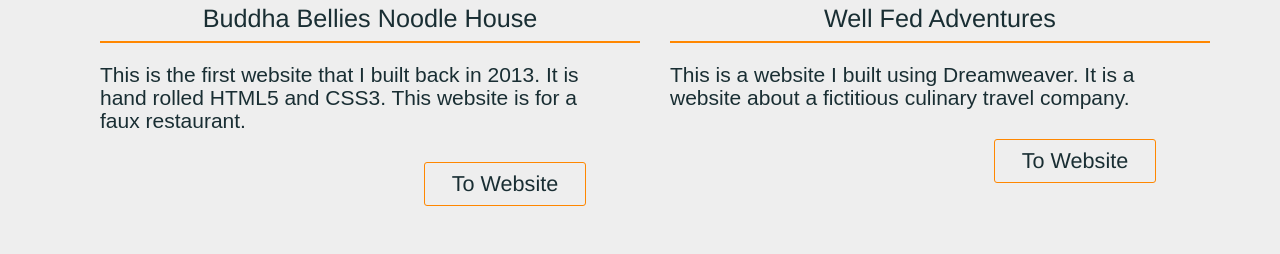
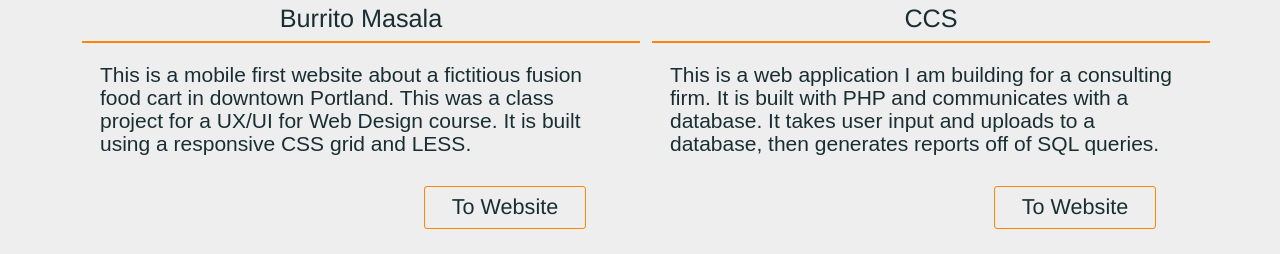
Before and after one commit to LeReiver/portfolio, a PHP site: page /projects.php in a window 1280 px wide. Shown: the part 477-731 px from the top of the page. Run offline with PHP 8.4, Linux system fonts and the light colour scheme.

Commit message:
Added projects. Modified projects navigation.

```diff
--- a/includes/styles/portfolio.css.php
+++ b/includes/styles/portfolio.css.php
@@ -426,6 +426,7 @@ ul.topnav li.icon {display: none;}
     font-weight: 300;
     color: rgb(25, 46, 51);
     border-bottom: 2px solid #ff8700;
+    margin-left: -18px;
 }
 .section.bigbox.speech p {
     padding: 1em 4em;
@@ -1781,7 +1782,7 @@ a.button:hover {
     .orange-underline {
         margin: .5em 4.5em 0 1em;
         padding: 0 2em;
-        width: 310px;
+        <!-- width: 310px; -->
     }
     .container.projects h1 {
         margin-left: 0;
@@ -1806,3 +1807,8 @@ a.button:hover {
         margin-right:-1em;
     }
 }
+@media (max-width: 267px) {
+    h3.orange-underline {
+        margin-left: -4em;
+    }
+}
--- a/index.php
+++ b/index.php
@@ -101,8 +101,8 @@
                         <tr><td>Stored Procedures</td></tr>
                         <tr><td>Oracle SQLDeveloper</td></tr>
                         <tr><td>MS SequelServer</td></tr>
-                        <tr><td>Linux/ UNIX</td></tr>
-                        <tr><td>vim & awk</td></tr>
+                        <tr><td>Linux Command Line</td></tr>
+                        <tr><td>vim &amp; awk</td></tr>
                         <tr><td>System Design</td></tr>
                         <tr><td>DFDs</td></tr>
                     </table>
--- a/project_navigation.php
+++ b/project_navigation.php
@@ -10,8 +10,8 @@
         <div class="container project_nav">
 
                 <ul class="nav navbar-nav navbar-right projects" style="font-weight: 300; font-size: 100%; margin-top:60px; text-align: start;">
-                    <li class="current"><a href="#websites">WEBSITES</a></li>
-                    <li class="current"><a href="#webapps">WEB APPS</a></li>
+                    <li class="current"><a href="#websites">WEB</a></li>
+<!--                    <li class="current"><a href="#webapps">WEB APPS</a></li>-->
                     <li class="current"><a href="#android">ANDROID APPS</a></li>
                 </ul>
             </div>
--- a/projects.php
+++ b/projects.php
@@ -26,12 +26,44 @@
     <div class="container projects" style="padding-top: 11em;">
         <div class="row section-header">
             <div class="col-md-12">
-                <h1 style="font-size: 2.2em; color: #ff8700; font-stretch: extra-expanded; font-weight: 200; text-align:start; ">Websites</h1>
+                <h1 style="font-size: 2.2em; color: #ff8700; font-stretch: extra-expanded; font-weight: 200; text-align:start; ">Web</h1>
             </div>
         </div>
         <!--Websites-->
         <div id="about" class="project-icon">
             <div class="container">
+                <div class="row" style="margin-bottom: 2em;">
+                    <div class="col-md-6">
+                        <div>
+                            <div class="project-icon"><a href="includes/images/burrito_lg.jpg" id="burrito masala"
+                                                         data-lightbox="vector" data-title="Burrito Masala"><img src="includes/img/burrito_desktop.png" alt="Burrito Masala" title="Click To View"></a>
+                            </div>
+                        </div>
+                        <h5 class="orange-underline">Burrito Masala</h5>
+                        <p id="skills">This is a mobile first website about a fictitious fusion food cart in downtown Portland. This was a class project for a UX/UI for Web Design course.
+                            It is built using a responsive CSS grid and LESS.</p>
+                        <table class="button_table">
+                            <tr>
+                                <td><h4><a href="/../web/burrito_masala" target="_blank"><button id="_button" >To Website</button></a></h4></td>
+                            </tr>
+                        </table>
+                    </div>
+                    <div class="col-md-6">
+                        <div>
+                            <div class="project-icon"><a href="includes/images/ccs_lg.jpg" id="well_fed"
+                                                         data-lightbox="vector" data-title="CCS"><img src="includes/img/ccs_desktop.png" alt="CCS" title="Click To View"></a>
+                            </div>
+                        </div>
+                        <h5 class="orange-underline">CCS</h5>
+                        <p id="skills">This is a web application I am building for a consulting firm. It is built with PHP and communicates with a database. It takes user input and uploads to a database,
+                            then generates reports off of SQL queries.</p>
+                        <table class="button_table">
+                            <tr>
+                                <td><h4><a href="/../php/ccs" target="_blank"><button id="_button" > To Website</button></a></h4></td>
+                            </tr>
+                        </table>
+                    </div>
+                </div>
                 <div class="row" style="margin-bottom: 2em;">
                     <div class="col-md-6">
                         <div>
@@ -124,15 +156,15 @@
                             <tr>
                                 <td><h4><a href="/../web/sushi_animate/" target="_blank"><button id="_button" >To Website</button></a></h4></td>
                             </tr>
-                            <section id="webapps">&nbsp; </section>
+<!--                            <section id="webapps">&nbsp; </section>-->
                         </table>
                     </div>
                 </div>
-                <div class="row section-header container">
-                    <div class="col-md-12 projects">
-                        <h1 style="font-size: 2.2em; color: #ff8700; font-stretch: extra-expanded; font-weight: 200; text-align:start;  margin-top: 0; margin-bottom: -1.5em; margin-left: -2em;">Web Apps</h1>
-                    </div>
-                </div>
+<!--                <div class="row section-header container">-->
+<!--                    <div class="col-md-12 projects">-->
+<!--                        <h1 style="font-size: 2.2em; color: #ff8700; font-stretch: extra-expanded; font-weight: 200; text-align:start;  margin-top: 0; margin-bottom: -1.5em; margin-left: -2em;">Web Apps</h1>-->
+<!--                    </div>-->
+<!--                </div>-->
 
                 <!--Web Apps-->
                 <div class="row" style="margin-bottom: 4em;">
```
Also changed, not shown: includes/images/hero2_2_op.jpg, includes/images/hire_me.jpg (deleted), includes/images/hire_me_industrial.jpg (deleted), includes/images/hire_me_industrial_2.jpg (deleted), includes/images/hire_me_industrial_3.jpg.
